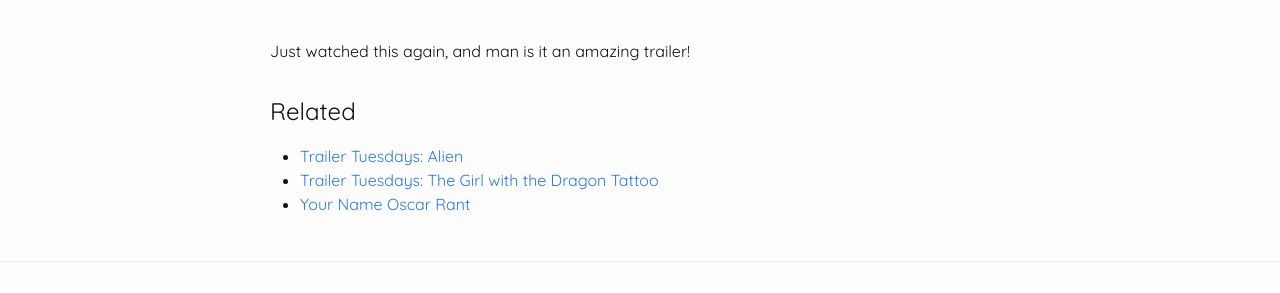
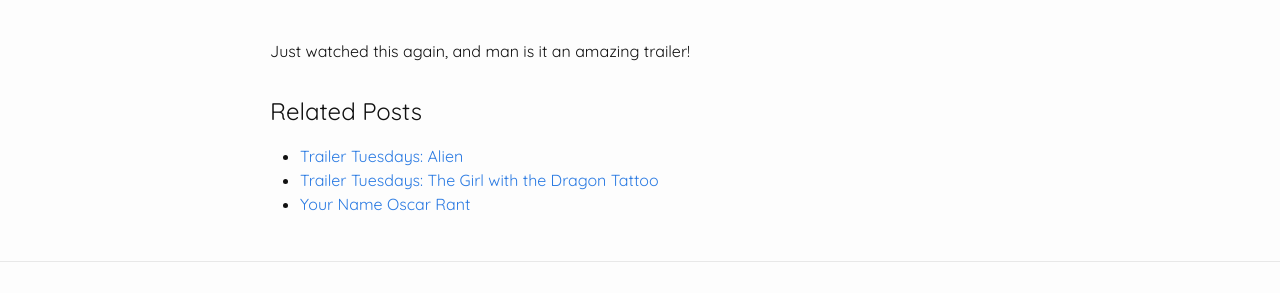
Before and after one commit to ncskier/film_blog, a Jekyll site: the page built from _posts/2017-06-25-logan-trailer.md, in a window 1280 px wide. Shown: the part 645-938 px from the top of the page. Built offline with Jekyll 4.4.1, drawn with Linux system fonts in a browser that asks for light colours.

Commit message:
can't decide between 'related' or 'related posts'

```diff
--- a/_includes/related-posts.html
+++ b/_includes/related-posts.html
@@ -1,5 +1,5 @@
 <div>
-  <h2>Related</h2>
+  <h2>Related Posts</h2>
   <ul>
     {% comment %} Parameters {% endcomment %}
     {% assign maxRelated = 3 %}
```
